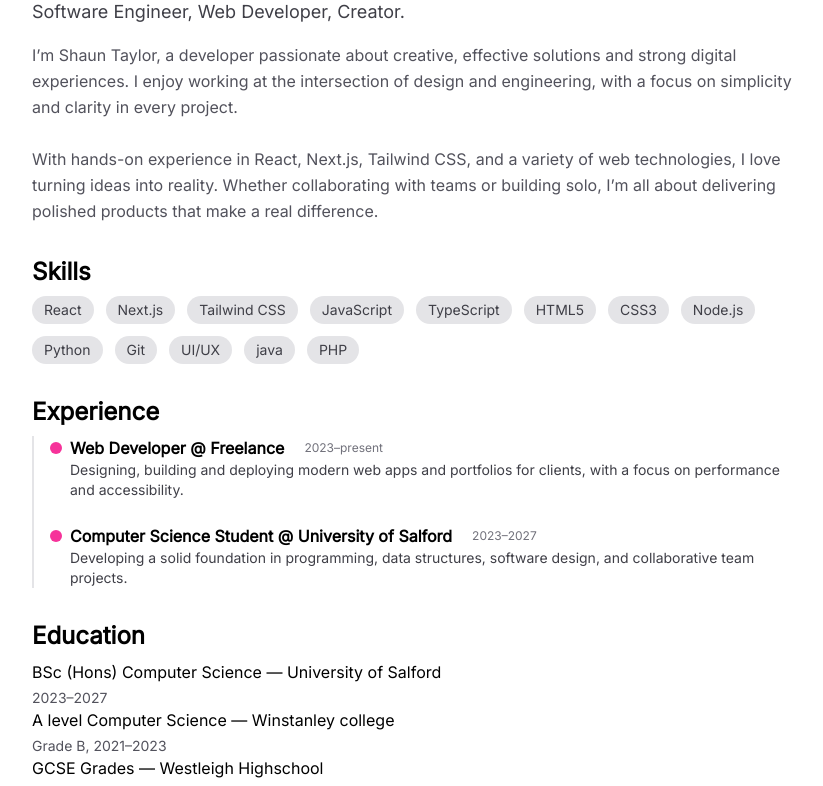
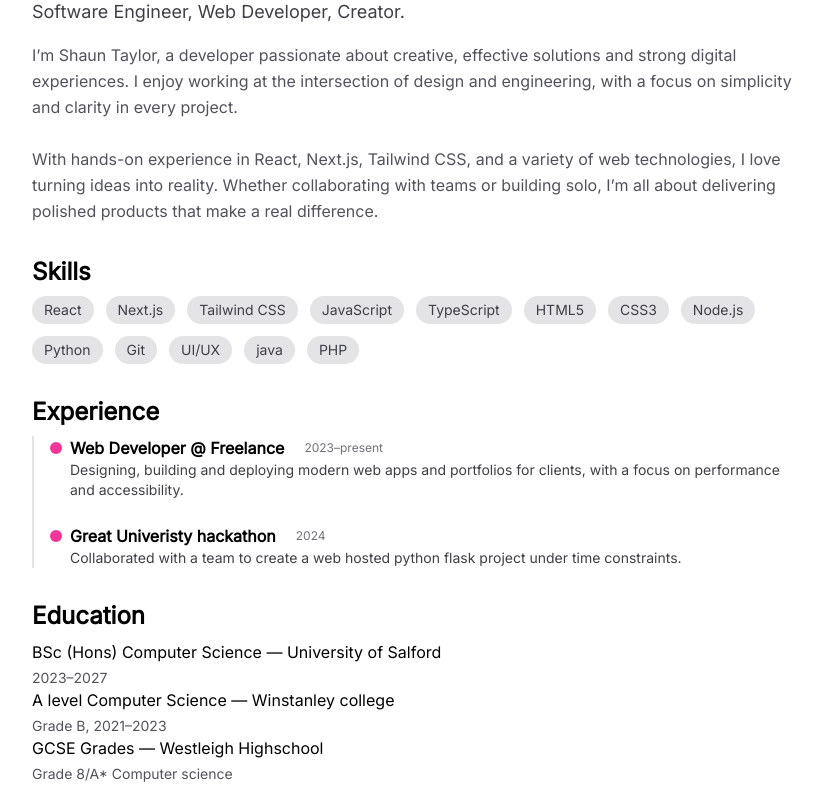
Before and after one commit to Shiro8223/Portfolio, a Next.js app: page / in a window 1280 px wide. Shown: the part 2000-2786 px from the top of the page, without its empty margins (224-1047 px from the left). Built offline with nearby package versions, Linux system fonts and the light colour scheme.

Commit message:
education tweak and blog removed

```diff
--- a/components/Navbar.jsx
+++ b/components/Navbar.jsx
@@ -34,7 +34,6 @@ export default function Navbar() {
           <a href="#projects" className="nav-link" onClick={go("projects")}>Work</a>
           <a href="#Resume" className="nav-link" onClick={go("aboutMe")}>Resume</a>
           <a href="#contact" className="nav-link" onClick={go("contact")}>Contact</a>
-          <a href="#Blog" className="nav-link" onClick={go("Blog")}>Blog</a>
         </div>
 
         {/* Mobile hamburger */}
--- a/components/aboutMe.jsx
+++ b/components/aboutMe.jsx
@@ -57,14 +57,14 @@ export default function AboutMe() {
               <div className="flex items-center gap-2">
                 <span className="w-3 h-3 bg-pink-500 rounded-full block"></span>
                 <span className="text-black font-semibold">
-                  Computer Science Student @ University of Salford
+                  Great Univeristy hackathon
                 </span>
                 <span className="text-xs text-zinc-500 ml-3">
-                  2023–2027
+                  2024
                 </span>
               </div>
               <p className="ml-5 text-zinc-700 text-sm">
-                Developing a solid foundation in programming, data structures, software design, and collaborative team projects.
+                Collaborated with a team to create a web hosted python flask project under time constraints.
               </p>
             </li>
           </ul>
```
